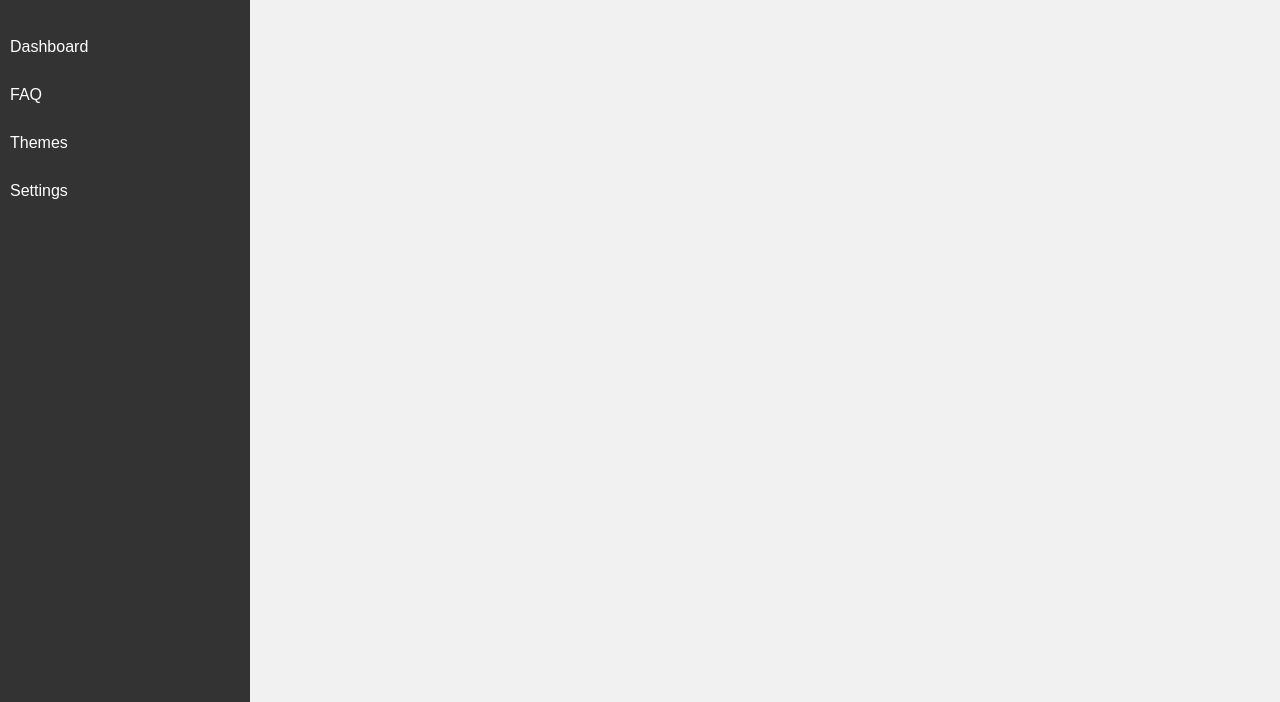
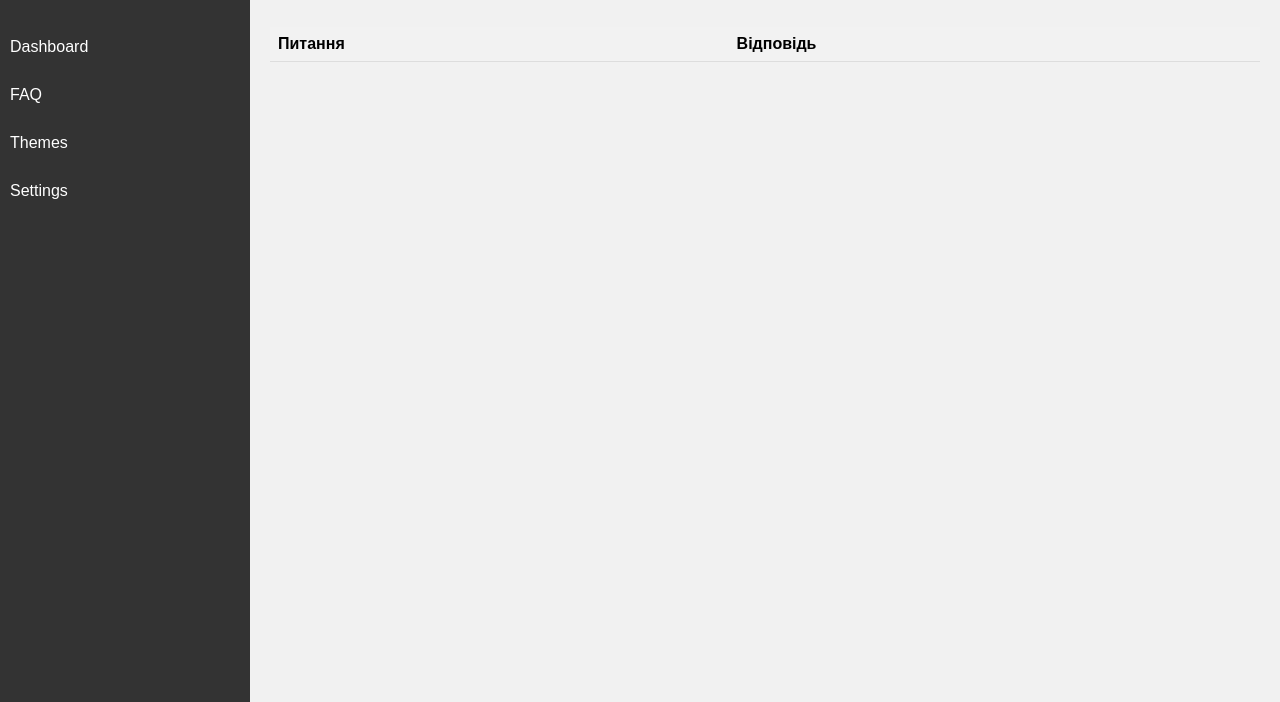
Before and after one commit to qfrage/sql_web, a website: page panel/main_page.html in a window 1280 px wide. Both pictures are taken after a click on the link "FAQ". Shown: the part 98-800 px from the top of the page. Drawn offline with Linux system fonts and the light colour scheme.

Commit message:
save table

```diff
--- a/panel/main_page.html
+++ b/panel/main_page.html
@@ -29,6 +29,12 @@
     <div id="faqs" class="tabcontent">
       <h2>FAQ</h2>
       <p>This is the FAQ page.</p>
+      <table class = "faq_table">
+        <tr>
+          <th>Питання</th>
+          <th>Відповідь</th>
+        </tr>
+      </table>
     </div>
     <div id="themes" class="tabcontent">
       <h2>Themes</h2>
--- a/panel/script.js
+++ b/panel/script.js
@@ -31,6 +31,7 @@ for (const tabLink of tabLinks) {
         e.preventDefault();
         const tabId = this.getAttribute("href").substring(1);
 
+
         // Remove the active class from all tablinks
         for (const tabLink of tabLinks) {
             tabLink.classList.remove("active");
@@ -46,5 +47,8 @@ for (const tabLink of tabLinks) {
 
         // Show the selected tabcontent
         document.getElementById(tabId).classList.add("active");
+        if(tabId == "faqs"){
+
+        }
     });
 }
--- a/panel/style.css
+++ b/panel/style.css
@@ -95,6 +95,22 @@ body {
     }
 }
 
+.faq_table {
+    margin-top:30px;
+    width: 100%;
+    border-collapse: collapse;
+}
+
+th, td {
+    padding: 8px;
+    text-align: left;
+    border-bottom: 1px solid #ddd;
+}
+
+th {
+    background-color: #f2f2f2;
+}
+
 /* Стили для элементов li и span */
 li {
     display: block;
```
